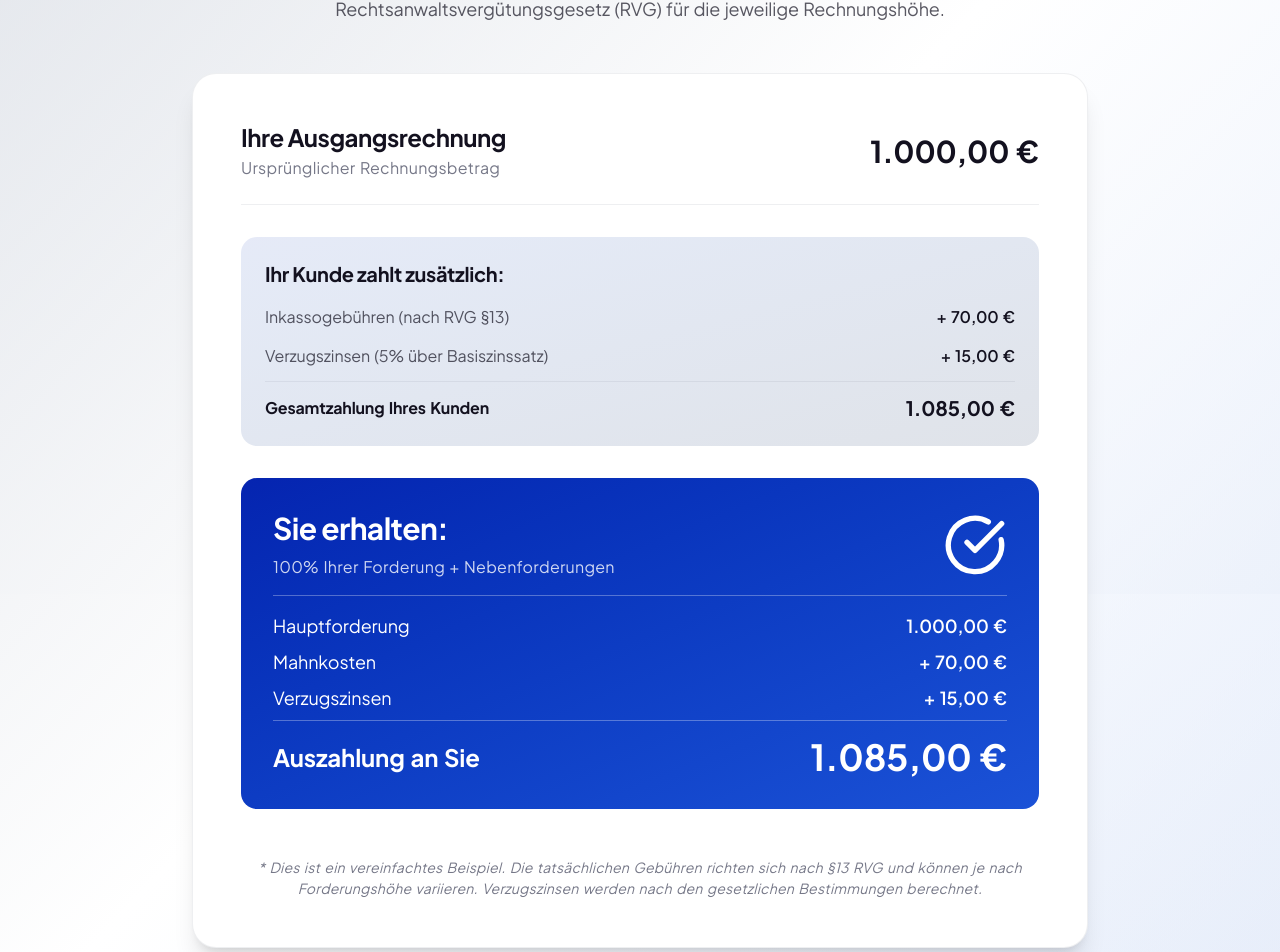
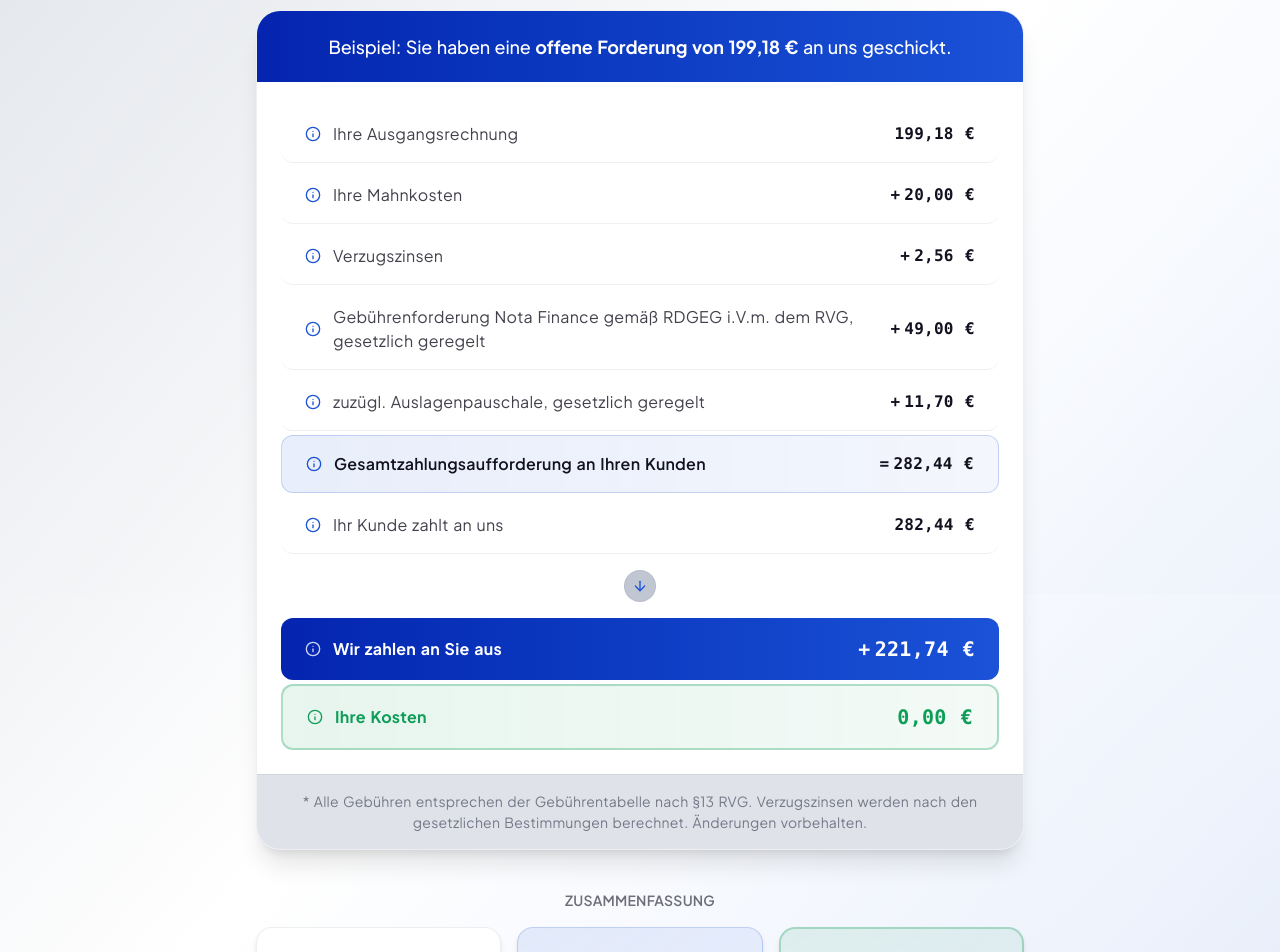
Before and after one commit to maurice1904/nota-finance, a Next.js app: page /preise in a window 1280 px wide. Shown: the part 1806-2758 px from the top of the page. Built offline with nearby package versions, Linux system fonts and the light colour scheme.

Commit message:
Preise-page final v1

```diff
--- a/app/page.tsx
+++ b/app/page.tsx
@@ -130,10 +130,10 @@ export default function Home() {
             </div>
           </div>
 
-          <div className="text-center mt-16">
+          <div className="text-center mt-16 px-4 sm:px-0">
             <Link
               href="/einreichen"
-              className="inline-flex items-center gap-2 bg-brand-900 text-white px-8 py-4 rounded-lg font-semibold text-lg hover:bg-brand-700 hover:shadow-xl hover:scale-105 active:scale-95 transition-all duration-300 focus:outline-none focus:ring-2 focus:ring-focus-ring"
+              className="w-full sm:w-auto inline-flex items-center justify-center gap-2 bg-brand-900 text-white px-8 py-4 rounded-lg font-semibold text-lg hover:bg-brand-700 hover:shadow-xl hover:scale-105 active:scale-95 transition-all duration-300 focus:outline-none focus:ring-2 focus:ring-focus-ring"
             >
               Fall einreichen
               <ArrowRight className="w-5 h-5" />
--- a/app/preise/page.tsx
+++ b/app/preise/page.tsx
@@ -1,20 +1,172 @@
-import { Euro, CheckCircle, TrendingUp, ChevronDown } from "lucide-react";
+"use client";
+
+import { useState } from "react";
+import { Euro, CheckCircle, TrendingUp, ChevronDown, Info, X, ArrowRight } from "lucide-react";
 import CTASection from "@/components/CTASection";
-import type { Metadata } from "next";
 
-export const metadata: Metadata = {
-  title: "Preise & Konditionen - Kein Kostenrisiko",
-  description:
-    "Transparente und faire Konditionen. Im außergerichtlichen Verfahren tragen Sie keine Kosten. Die Kosten sind vom Schuldner zu tragen.",
-  openGraph: {
-    title: "Preise & Konditionen - Kein Kostenrisiko | Nota Finance",
-    description:
-      "Transparente und faire Konditionen. Im außergerichtlichen Verfahren tragen Sie keine Kosten. Die Kosten sind vom Schuldner zu tragen.",
-    url: "https://www.notafinance.de/preise",
+// Beispielrechnung data
+const calculationRows = [
+  {
+    label: "Ihre Ausgangsrechnung",
+    amount: "199,18 €",
+    prefix: "",
+    tooltip: "Das ist der ursprüngliche Rechnungsbetrag (Hauptforderung).",
+    highlight: false,
+    isYourMoney: true,
   },
-};
+  {
+    label: "Ihre Mahnkosten",
+    amount: "20,00 €",
+    prefix: "+",
+    tooltip: "Pauschale für Mahnschreiben / außergerichtliche Erinnerungen; wird dem Schuldner zusätzlich berechnet.",
+    highlight: false,
+    isYourMoney: true,
+  },
+  {
+    label: "Verzugszinsen",
+    amount: "2,56 €",
+    prefix: "+",
+    tooltip: "Zinsen wegen Zahlungsverzugs; abhängig von Forderung, Zinssatz und Verzugsdauer.",
+    highlight: false,
+    isYourMoney: true,
+  },
+  {
+    label: "Gebührenforderung Nota Finance gemäß RDGEG i.V.m. dem RVG, gesetzlich geregelt",
+    amount: "49,00 €",
+    prefix: "+",
+    tooltip: "Gesetzlich geregelte Inkassogebühr (RDGEG / RVG-orientiert) – Betrag wird dem Schuldner in Rechnung gestellt.",
+    highlight: false,
+    isYourMoney: false,
+  },
+  {
+    label: "zuzügl. Auslagenpauschale, gesetzlich geregelt",
+    amount: "11,70 €",
+    prefix: "+",
+    tooltip: "Pauschale für Auslagen (Porto etc.), gesetzlich vorgesehen und dem Schuldner berechnbar.",
+    highlight: false,
+    isYourMoney: false,
+  },
+  {
+    label: "Gesamtzahlungsaufforderung an Ihren Kunden",
+    amount: "282,44 €",
+    prefix: "=",
+    tooltip: "Summe aller Posten: das ist der Gesamtbetrag, den der Schuldner zahlen soll.",
+    highlight: true,
+    isYourMoney: false,
+  },
+  {
+    label: "Ihr Kunde zahlt an uns",
+    amount: "282,44 €",
+    prefix: "",
+    tooltip: "Der Schuldner begleicht die vollständige Forderung inklusive Gebühren und Auslagen an das Inkassounternehmen.",
+    highlight: false,
+    isYourMoney: false,
+  },
+  {
+    label: "Wir zahlen an Sie aus",
+    amount: "221,74 €",
+    prefix: "+",
+    tooltip: "Ausgezahlter Betrag an den Auftraggeber: Rechnungsbetrag + Mahnkosten + Verzugszinsen = 221,74 €. Inkassogebühr + Auslagenpauschale werden einbehalten (60,70 €).",
+    isPayout: true,
+    isYourMoney: true,
+  },
+  {
+    label: "Ihre Kosten",
+    amount: "0,00 €",
+    prefix: "",
+    tooltip: "Im außergerichtlichen Verfahren entstehen dem Auftraggeber in der Regel keine Kosten – die gesetzlichen Inkassokosten trägt der Schuldner bei Zahlung.",
+    isFinal: true,
+  },
+];
+
+function TooltipRow({
+  label,
+  amount,
+  prefix,
+  tooltip,
+  highlight,
+  isFinal,
+  isPayout,
+  isYourMoney,
+  activeTooltip,
+  setActiveTooltip,
+  index
+}: {
+  label: string;
+  amount: string;
+  prefix?: string;
+  tooltip: string;
+  highlight?: boolean;
+  isFinal?: boolean;
+  isPayout?: boolean;
+  isYourMoney?: boolean;
+  activeTooltip: number | null;
+  setActiveTooltip: (index: number | null) => void;
+  index: number;
+}) {
+  const isActive = activeTooltip === index;
+
+  return (
+    <div className={`
+      relative py-4 px-4 sm:px-6 rounded-xl transition-all duration-200
+      ${isFinal ? 'bg-gradient-to-r from-success/10 to-success/5 border-2 border-success/30' : ''}
+      ${isPayout ? 'bg-gradient-to-r from-brand-900 to-brand-700 text-white' : ''}
+      ${highlight && !isFinal && !isPayout ? 'bg-gradient-to-r from-brand-700/10 to-brand-700/5 border border-brand-700/20' : ''}
+      ${!highlight && !isFinal && !isPayout ? 'border-b border-border-subtle' : ''}
+    `}>
+      <div className="flex flex-col sm:flex-row sm:items-center sm:justify-between gap-2 sm:gap-3">
+        {/* Label with info icon */}
+        <div className="flex items-center gap-2 flex-1 min-w-0">
+          <button
+            onClick={() => setActiveTooltip(isActive ? null : index)}
+            className={`flex-shrink-0 p-1 -ml-1 rounded-full transition-colors duration-200 group ${isPayout ? 'hover:bg-white/20' : isFinal ? 'hover:bg-success/10' : 'hover:bg-brand-700/10'}`}
+            aria-label={`Info zu ${label}`}
+          >
+            <Info className={`w-4 h-4 transition-colors duration-200 ${isPayout ? 'text-white/80 group-hover:text-white' : isFinal ? 'text-success group-hover:text-success' : isActive ? 'text-brand-900' : 'text-brand-700 group-hover:text-brand-900'}`} />
+          </button>
+          <span className={`
+            text-sm sm:text-base leading-snug break-words
+            ${isFinal ? 'font-bold text-success' : ''}
+            ${isPayout ? 'font-bold text-white' : ''}
+            ${highlight && !isFinal && !isPayout ? 'font-semibold text-text-900' : ''}
+            ${!highlight && !isFinal && !isPayout ? 'text-text-900/80' : ''}
+            ${isYourMoney && !isFinal && !highlight && !isPayout ? 'text-text-900' : ''}
+          `}>
+            {label}
+          </span>
+        </div>
+
+        {/* Amount with prefix */}
+        <span className={`
+          text-sm sm:text-base font-mono whitespace-nowrap text-right ml-auto
+          ${isFinal ? 'text-lg sm:text-xl font-bold text-success' : ''}
+          ${isPayout ? 'text-lg sm:text-xl font-bold text-white' : ''}
+          ${highlight && !isFinal && !isPayout ? 'text-lg font-bold text-text-900' : ''}
+          ${!highlight && !isFinal && !isPayout ? 'font-semibold text-text-900' : ''}
+        `}>
+          {prefix && <span className="mr-1">{prefix}</span>}{amount}
+        </span>
+      </div>
+
+      {/* Tooltip */}
+      {isActive && (
+        <div className={`mt-3 p-3 text-sm rounded-lg relative animate-fade-in ${isPayout ? 'bg-white/20 text-white' : 'bg-text-900 text-white'}`}>
+          <button
+            onClick={() => setActiveTooltip(null)}
+            className="absolute top-2 right-2 p-0.5 hover:bg-white/20 rounded transition-colors duration-200"
+            aria-label="Tooltip schließen"
+          >
+            <X className="w-3.5 h-3.5" />
+          </button>
+          <p className="pr-6 leading-relaxed">{tooltip}</p>
+        </div>
+      )}
+    </div>
+  );
+}
 
 export default function PreisePage() {
+  const [activeTooltip, setActiveTooltip] = useState<number | null>(null);
   return (
     <main>
       {/* Hero Section - Exact Viewport Height (minus sticky navbar) */}
@@ -28,14 +180,15 @@ export default function PreisePage() {
         {/* Content */}
         <div className="relative z-10 max-w-7xl mx-auto px-4 sm:px-6 lg:px-8 w-full">
           <div className="max-w-4xl mx-auto text-center">
+            <h1 className="text-3xl sm:text-4xl md:text-5xl lg:text-6xl font-bold text-text-900 mb-6 sm:mb-8 leading-tight">
+              Kosten für Sie als Auftraggeber:
+            </h1>
+
             <div className="inline-block bg-gradient-to-br from-brand-900 to-brand-700 text-white px-6 sm:px-8 py-2 sm:py-3 rounded-full text-4xl sm:text-5xl md:text-6xl font-bold mb-6 sm:mb-8">
               0€
             </div>
-            <h1 className="text-3xl sm:text-4xl md:text-5xl lg:text-6xl font-bold text-text-900 mb-4 sm:mb-6 leading-tight">
-              Kosten für Sie als Auftraggeber: <span className="text-brand-900">0€</span>
-            </h1>
 
-            <p className="text-lg sm:text-xl md:text-2xl text-text-900/70 font-semibold leading-relaxed">
+            <p className="text-base sm:text-lg md:text-xl text-text-900/70 leading-relaxed">
               Unser Service ist für Sie als Auftraggeber in der Regel kostenfrei, entstehende
               Kosten und Gebühren sind gesetzlich geregelt und vom Schuldner zu tragen.
             </p>
@@ -56,13 +209,13 @@ export default function PreisePage() {
           <div className="max-w-4xl mx-auto">
             <div className="prose prose-lg max-w-none text-text-900/70">
               <p className="text-lg text-text-900/70 leading-relaxed mb-8">
-                Für Sie als Auftraggeber ist das außergerichtliche Mahnverfahren bei Nota Finance
-                im Erfolgsfall in der Regel kostenfrei. Die anfallenden Inkassokosten sowie Verzugszinsen
+                Für Sie als Auftraggeber ist das <span className="font-bold text-text-900">außergerichtliche Mahnverfahren</span> bei Nota Finance
+                in der Regel kostenfrei. Die anfallenden Inkassokosten sowie Verzugszinsen
                 sind gesetzlich geregelt und werden von Ihrem säumigen Kunden (Schuldner) getragen.
                 Sie erhalten im Erfolgsfall 100% Ihrer ursprünglichen Hauptforderung.
               </p>
               <p className="text-lg text-text-900/70 leading-relaxed">
-                Sollte ein gerichtliches Mahnverfahren notwendig werden, informieren wir Sie im Vorfeld
+                Sollte ein <span className="font-bold text-text-900">gerichtliches Mahnverfahren</span> notwendig werden, informieren wir Sie im Vorfeld
                 transparent über eventuell anfallende Gerichtskosten. Auch diese sind im Erfolgsfall von
                 Ihrem Schuldner zu tragen. Unser Ziel ist es, Ihre Kostenrisiken stets so gering wie
                 möglich zu halten.
@@ -74,7 +227,7 @@ export default function PreisePage() {
               <div className="group bg-gradient-to-br from-white to-surface-100/50 border border-border-subtle rounded-2xl p-6 hover:shadow-lg hover:border-brand-700/30 transition-all duration-300">
                 <CheckCircle className="w-12 h-12 text-brand-700 mb-4 group-hover:scale-110 transition-transform duration-300" />
                 <h3 className="text-lg sm:text-xl font-bold text-text-900 mb-2">Außergerichtlich</h3>
-                <p className="text-text-900/70">Im Erfolgsfall für Sie kostenfrei</p>
+                <p className="text-text-900/70">Für Sie als Auftraggeber kostenfrei</p>
               </div>
 
               <div className="group bg-gradient-to-br from-white to-surface-100/50 border border-border-subtle rounded-2xl p-6 hover:shadow-lg hover:border-brand-700/30 transition-all duration-300">
@@ -96,87 +249,87 @@ export default function PreisePage() {
       {/* Beispielrechnung Section */}
       <section className="py-24 bg-gradient-to-br from-surface-100/50 via-white to-brand-700/8">
         <div className="max-w-7xl mx-auto px-4 sm:px-6 lg:px-8">
-          <div className="max-w-4xl mx-auto">
+          <div className="max-w-3xl mx-auto">
             <h2 className="text-2xl sm:text-3xl md:text-4xl lg:text-5xl font-bold text-text-900 mb-4 sm:mb-6 text-center">
               Beispielrechnung
             </h2>
 
             <p className="text-base sm:text-lg text-text-900/70 mb-8 sm:mb-12 text-center leading-relaxed">
-              Anhand eines Beispiels zeigen wir Ihnen, welchen Betrag Sie von Ihrer offenen und
-              angemahnten Ausgangsrechnung bei Zahlung durch Ihren Kunden überwiesen bekommen.
-              Unsere Gebühren werden von Ihrem Kunden bezahlt, da er sich im Verzug befindet und
-              den Verzugsschaden entsprechend den gesetzlichen Bestimmungen tragen muss. Diese
-              entsprechen der Gebührentabelle nach §13 aus dem Rechtsanwaltsvergütungsgesetz (RVG)
-              für die jeweilige Rechnungshöhe.
+              Anhand eines konkreten Beispiels zeigen wir Ihnen transparent, wie sich die Zahlungsströme
+              im außergerichtlichen Mahnverfahren zusammensetzen. Klicken Sie auf die Info-Icons für Details.
             </p>
 
             {/* Calculation Card */}
-            <div className="bg-white rounded-3xl p-8 md:p-12 shadow-xl border border-border-subtle">
-              <div className="space-y-8">
-                {/* Original Invoice */}
-                <div className="pb-6 border-b border-border-subtle">
-                  <div className="flex justify-between items-center">
-                    <div>
-                      <h3 className="text-lg sm:text-xl md:text-2xl font-bold text-text-900">Ihre Ausgangsrechnung</h3>
-                      <p className="text-sm sm:text-base text-neutral-500 mt-1">Ursprünglicher Rechnungsbetrag</p>
-                    </div>
-                    <div className="text-xl sm:text-2xl md:text-3xl font-bold text-text-900">1.000,00 €</div>
-                  </div>
+            <div className="bg-white rounded-3xl shadow-xl border border-border-subtle overflow-hidden">
+              {/* Header */}
+              <div className="bg-gradient-to-r from-brand-900 to-brand-700 px-4 sm:px-6 py-5 text-white">
+                <p className="text-base sm:text-lg font-medium text-center">
+                  Beispiel: Sie haben eine <span className="font-bold">offene Forderung von 199,18 €</span> an uns geschickt.
+                </p>
+              </div>
+
+              {/* Rows */}
+              <div className="p-4 sm:p-6 space-y-1">
+                {calculationRows.map((row, index) => (
+                  <>
+                    <TooltipRow
+                      key={index}
+                      index={index}
+                      label={row.label}
+                      amount={row.amount}
+                      prefix={row.prefix}
+                      tooltip={row.tooltip}
+                      highlight={row.highlight}
+                      isFinal={row.isFinal}
+                      isPayout={row.isPayout}
+                      isYourMoney={row.isYourMoney}
+                      activeTooltip={activeTooltip}
+                      setActiveTooltip={setActiveTooltip}
+                    />
+                    {/* Subtle Arrow after "Ihr Kunde zahlt an uns" (index 6) */}
+                    {index === 6 && (
+                      <div className="flex justify-center py-3">
+                        <div className="w-8 h-8 bg-surface-100 rounded-full flex items-center justify-center border border-border-subtle rotate-90">
+                          <ArrowRight className="w-4 h-4 text-brand-700" />
+                        </div>
+                      </div>
+                    )}
+                  </>
+                ))}
+              </div>
+
+              {/* Footer Note */}
+              <div className="bg-surface-100/50 px-4 sm:px-6 py-4 border-t border-border-subtle">
+                <p className="text-xs sm:text-sm text-neutral-500 text-center leading-relaxed">
+                  * Alle Gebühren entsprechen der Gebührentabelle nach §13 RVG. Verzugszinsen werden
+                  nach den gesetzlichen Bestimmungen berechnet. Änderungen vorbehalten.
+                </p>
+              </div>
+            </div>
+
+            {/* Visual Summary */}
+            <div className="mt-10">
+              <p className="text-center text-sm font-semibold text-text-900/60 uppercase tracking-wider mb-4">
+                Zusammenfassung
+              </p>
+              <div className="grid grid-cols-1 sm:grid-cols-3 gap-4">
+                {/* Ihre Forderung */}
+                <div className="bg-white rounded-2xl p-5 sm:p-6 border border-border-subtle shadow-md text-center">
+                  <p className="text-base font-bold text-text-900 mb-2">Ihre Forderung</p>
+                  <p className="text-xl sm:text-2xl font-bold font-mono text-text-900">199,18 €</p>
+                  <p className="text-xs text-text-900/60 mt-1">Ursprünglicher Rechnungsbetrag</p>
                 </div>
-
-                {/* What Customer Pays */}
-                <div className="bg-gradient-to-br from-brand-900/10 to-surface-100/50 rounded-2xl p-6">
-                  <h4 className="text-lg sm:text-xl font-bold text-text-900 mb-4">Ihr Kunde zahlt zusätzlich:</h4>
-                  <div className="space-y-3">
-                    <div className="flex justify-between items-center">
-                      <span className="text-text-900/70">Inkassogebühren (nach RVG §13)</span>
-                      <span className="font-semibold text-text-900">+ 70,00 €</span>
-                    </div>
-                    <div className="flex justify-between items-center">
-                      <span className="text-text-900/70">Verzugszinsen (5% über Basiszinssatz)</span>
-                      <span className="font-semibold text-text-900">+ 15,00 €</span>
-                    </div>
-                    <div className="pt-3 border-t border-border-subtle flex justify-between items-center">
-                      <span className="font-bold text-text-900">Gesamtzahlung Ihres Kunden</span>
-                      <span className="text-lg sm:text-xl font-bold text-text-900">1.085,00 €</span>
-                    </div>
-                  </div>
+                {/* Sie erhalten */}
+                <div className="bg-gradient-to-br from-brand-700/10 to-brand-700/5 rounded-2xl p-5 sm:p-6 border border-brand-700/20 shadow-md text-center">
+                  <p className="text-base font-bold text-brand-900 mb-2">Sie erhalten</p>
+                  <p className="text-xl sm:text-2xl font-bold font-mono text-brand-900">+221,74 €</p>
+                  <p className="text-xs text-text-900/60 mt-1">+ Mahnkosten + Verzugszinsen</p>
                 </div>
-
-                {/* What You Receive */}
-                <div className="bg-gradient-to-br from-brand-900 to-brand-700 rounded-2xl p-8 text-white">
-                  <div className="flex justify-between items-center mb-4">
-                    <div>
-                      <h3 className="text-xl sm:text-2xl md:text-3xl font-bold mb-2">Sie erhalten:</h3>
-                      <p className="text-sm sm:text-base text-white/80">100% Ihrer Forderung + Nebenforderungen</p>
-                    </div>
-                    <CheckCircle className="w-16 h-16" />
-                  </div>
-                  <div className="space-y-2 pt-4 border-t border-white/30">
-                    <div className="flex justify-between items-center text-lg">
-                      <span>Hauptforderung</span>
-                      <span className="font-semibold">1.000,00 €</span>
-                    </div>
-                    <div className="flex justify-between items-center text-lg">
-                      <span>Mahnkosten</span>
-                      <span className="font-semibold">+ 70,00 €</span>
-                    </div>
-                    <div className="flex justify-between items-center text-lg">
-                      <span>Verzugszinsen</span>
-                      <span className="font-semibold">+ 15,00 €</span>
-                    </div>
-                    <div className="pt-4 border-t border-white/30 flex flex-col sm:flex-row justify-between items-start sm:items-center gap-2">
-                      <span className="text-lg sm:text-xl md:text-2xl font-bold">Auszahlung an Sie</span>
-                      <span className="text-2xl sm:text-3xl md:text-4xl font-bold">1.085,00 €</span>
-                    </div>
-                  </div>
-                </div>
-
-                {/* Note */}
-                <div className="text-center text-sm text-neutral-500 italic pt-4">
-                  * Dies ist ein vereinfachtes Beispiel. Die tatsächlichen Gebühren richten sich nach
-                  §13 RVG und können je nach Forderungshöhe variieren. Verzugszinsen werden nach den
-                  gesetzlichen Bestimmungen berechnet.
+                {/* Ihre Kosten */}
+                <div className="bg-gradient-to-br from-success/10 to-success/5 rounded-2xl p-5 sm:p-6 border-2 border-success/30 shadow-md text-center">
+                  <p className="text-base font-bold text-success mb-2">Ihre Kosten</p>
+                  <p className="text-xl sm:text-2xl font-bold font-mono text-success">0,00 €</p>
+                  <p className="text-xs text-text-900/60 mt-1">Gebühren zahlt der Schuldner</p>
                 </div>
               </div>
             </div>
```
Also changed, not shown: app/globals.css (+17 -3 lines), components/CTASection.tsx (+4 -4 lines).
